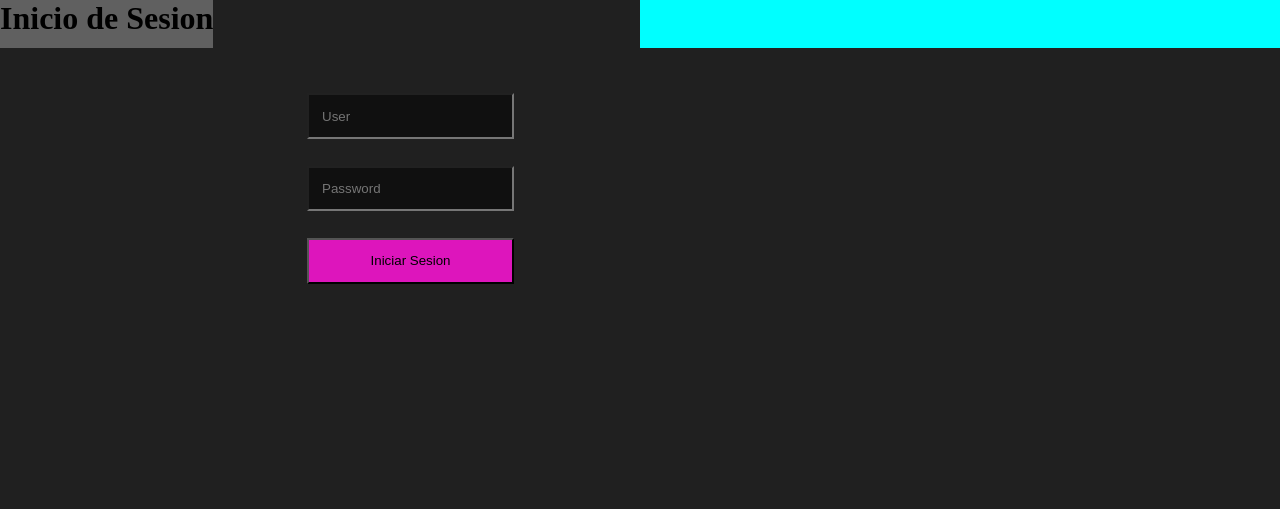
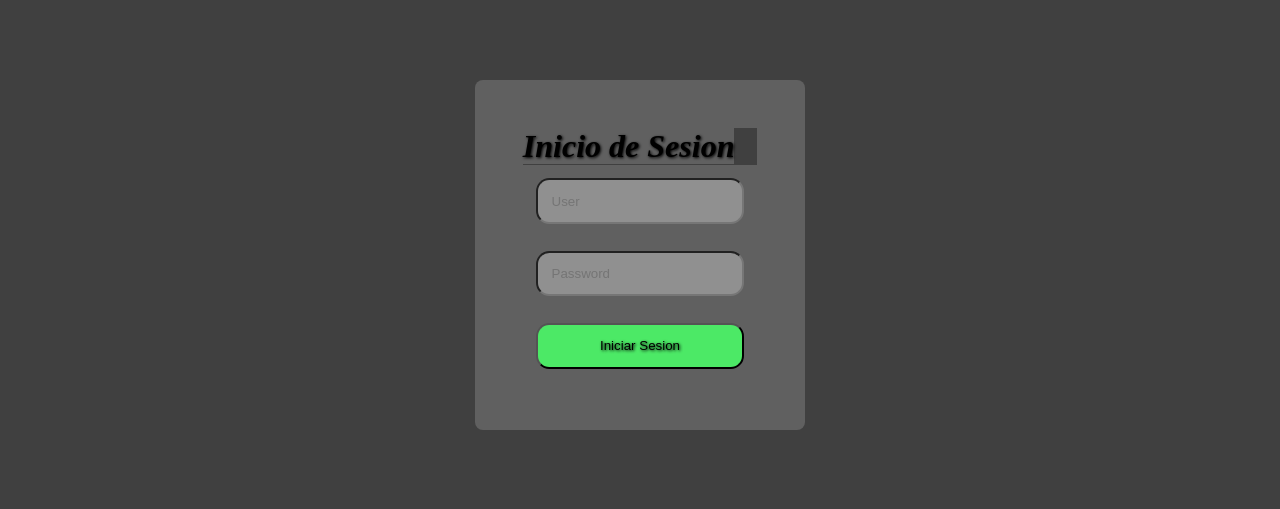
Before and after one commit to LautaroVallejos/webs-dinamicas-2022, a PHP site: page / in a window 1280 px wide. Shown: the top 509 px of the page. Run offline with PHP 8.4, Linux system fonts and the light colour scheme.

Commit message:
Formulario de incio de sesion terminado

```diff
--- a/index.php
+++ b/index.php
@@ -12,8 +12,8 @@
     <!--Contenedor del Formulario-->
     <div class="container">
         <div class="form-container">
-            <h1 style="background-color: #606060; text-align: center;">Inicio de Sesion</h1>
             <form class="form" action="#" method="post">
+                <h1><i>Inicio de Sesion</i></h1>
                 <input class="inputf" type="text" name="user" placeholder="User">
                 <input class="inputf" type="password" name="passwd" placeholder="Password">
                 <input class="inputf" id="submit" name="send" type="submit" value="Iniciar Sesion">
@@ -27,6 +27,7 @@
             //Usuarios Validos
             $valid_users = array("admin"=>"admin123", "lvallejos"=>"antiperonista");
             $is_valid = 0;
+
             //Validacion de Usuario
             foreach($valid_users as $user => $pass){
                 if($_POST['user'] == $user && $_POST['passwd'] == $pass){
@@ -41,7 +42,8 @@
                 echo "Usuario incorrecto, revise su usuario y contraseña y reintentelo";
             }
 
-            //Siempre queda el resultado de la consulta anterior debajo del comentario
+            // Siempre queda el resultado de la consulta anterior debajo del comentario
+            // Para solucionarlo volver a cargar la url raiz
         }
         ?>
 </body>
--- a/style.css
+++ b/style.css
@@ -2,17 +2,18 @@
     margin: 0;
     padding: 0;
     box-sizing: border-box;
-    background: #202020;
+    background: #404040;
 }
 
-.container{
-    background-color: aqua;
+h1 > * {
+    background-color: #606060;
+    text-align: center;
+    text-shadow: 1px 1px 3px;
 }
 
 .form-container {
     display: flex;
-    width: 50%;
-    height: 3em;
+    justify-content:center;
 }
 
 .form{
@@ -20,16 +21,19 @@
     flex-direction: column;
     background-color: #606060;
     margin: 5em;
+    padding: 3em;
+    border-radius: .5em;
 }
 
 form > .inputf {
     padding: 1em;
     margin: 1em;
-    background-color: #101010;
+    background-color: #909090;
     display: flex;
+    border-radius: 1em;
 }
 
 #submit{
-    background-color: rgb(221, 21, 188);
-    text-shadow: 1em;
+    background-color: rgb(76, 233, 102);
+    text-shadow: 1px 1px 3px;
 }
```
